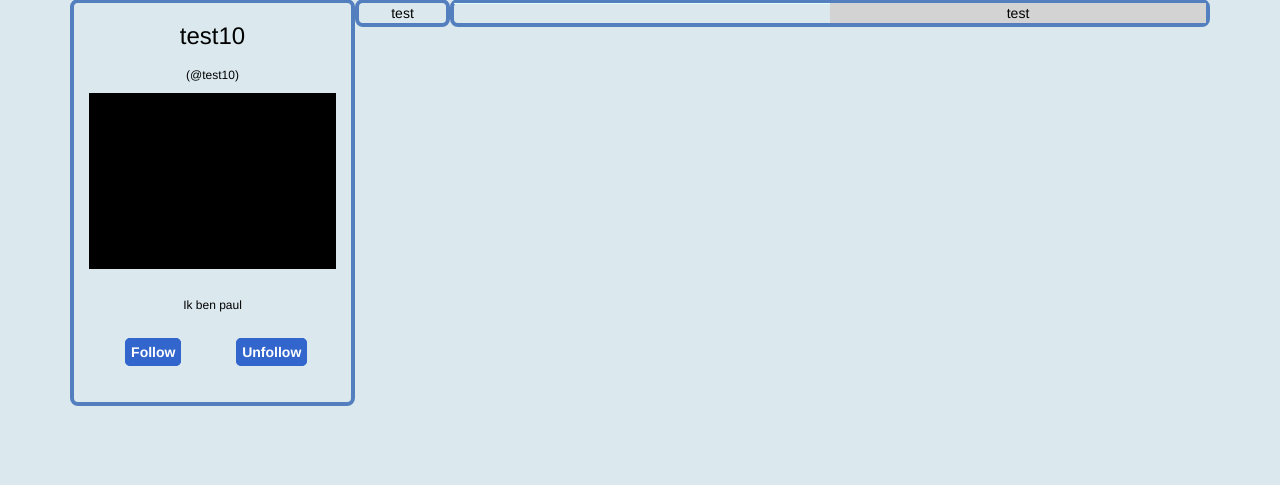
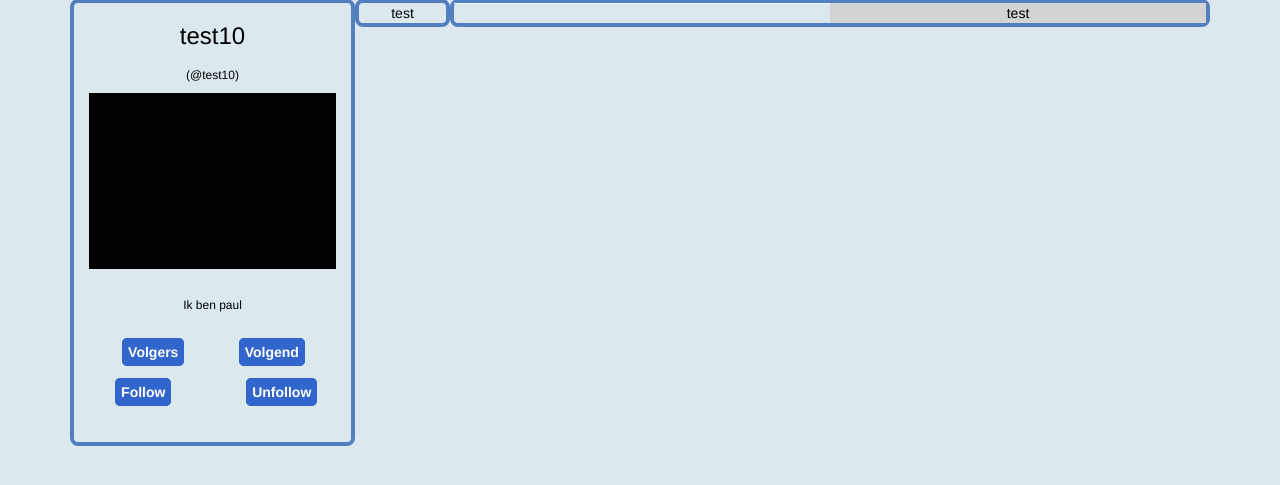
Before and after one commit to Moah768/WEBik, a Flask app: page /profile?fullname=test10&username=test10 in a window 1280 px wide. Shown: the part 73-558 px from the top of the page. Run offline with Flask 2, Linux system fonts and the light colour scheme; the visitor is signed in with stand-in values (Sample User, id 1); some libraries are stand-ins or nearby versions.

Commit message:
volgend en volgers werkt nu goed

```diff
--- a/webapp/application.py
+++ b/webapp/application.py
@@ -49,6 +49,8 @@ db = SQL("sqlite:///webik.db")
 @app.route("/")
 @login_required
 def index():
+    """ Displays the profile of the user that has logged in"""
+
     userid = session["user_id"]
 
     user_profile = db.execute("SELECT * FROM user_uploads WHERE id = :userid ORDER BY date DESC", userid = userid)
@@ -62,7 +64,6 @@ def index():
 
     filename = db.execute("SELECT username FROM users WHERE id = :id", id = session["user_id"])
 
-
     file_info = db.execute("SElECT * FROM user_uploads WHERE id = :id ORDER BY date DESC", id = session["user_id"])
 
     return render_template("index.html", full_name = full_name, username = username, file_info = file_info, bio=bio, profile_picture=profile_picture)
@@ -71,6 +72,7 @@ def index():
 @login_required
 def profile():
     """Weergeeft een index van een andere gebruiker"""
+
     userid = session["user_id"]
 
     full_name = request.args.get('username')
@@ -136,6 +138,7 @@ def logout():
 @app.route("/register", methods=["GET", "POST"])
 def register():
     """Register user."""
+
     # forget any user_id
     session.clear()
 
@@ -191,7 +194,8 @@ def register():
 @login_required
 def change_password():
     """Allows user to change password"""
-        # if user reached route via POST (as by submitting a form via POST)
+
+    # if user reached route via POST (as by submitting a form via POST)
     if request.method == "POST":
 
         # ensure old password was submitted
@@ -232,10 +236,19 @@ def change_password():
 @login_required
 def followers():
     """Displays a list with all the followers of the user"""
+
+    # check if you are going to look at another profile's list of followers or your own list
     username = request.args.get('username')
-    full_name = request.args.get('fullname')
 
-    followers = db.execute("SELECT own_username, own_full_name FROM volgend WHERE following_id = :id", id=session["user_id"])
+    # if you are going to watch another profile's list get the data of that profile
+    if username:
+        id_username = db.execute("SELECT id FROM users WHERE username = :username", username = username)
+        id_username = id_username[0]["id"]
+        followers = db.execute("SELECT own_username, own_full_name FROM volgend WHERE following_id = :id", id= id_username)
+
+    # get the data of your own profile
+    else:
+        followers = db.execute("SELECT own_username, own_full_name FROM volgend WHERE following_id = :id", id=session["user_id"])
 
     # print screen on page
     return render_template("followers.html", users = followers )
@@ -243,21 +256,24 @@ def followers():
 @app.route("/add_following", methods=["GET", "POST"])
 @login_required
 def add_following():
+    """ Adds a user to your followers and/or following list"""
 
+    # request the name of the person who you want to follow
     username = request.args.get('username')
-    full_name = request.args.get('fullname')
 
+    # acces the data of the user you want to follow in the database
     users = db.execute("SELECT full_name, username, id FROM users WHERE username = :username", username = username)
     following_full_name = users[0]["full_name"]
     following_username = users[0]["username"]
     # id from user who you want to follow
     following_id = users[0]["id"]
 
+    # get the data of the user who wants to follow the person
     own_user = db.execute("SELECT full_name, username FROM users WHERE id = :id", id = session["user_id"])
     own_full_name = own_user[0]["full_name"]
     own_username = own_user[0]["username"]
 
-
+    # check the database
     following = db.execute("SELECT * FROM volgend WHERE following_username = :following_username AND own_username = :own_username",
                          following_username = following_username, own_username = own_username)
 
@@ -265,23 +281,29 @@ def add_following():
     if len(following) == 0:
         db.execute("INSERT INTO volgend (own_username, following_username, own_id, following_id, own_full_name, following_full_name) \
                     VALUES(:own_username, :following_username, :own_id, :following_id, :own_full_name, :following_full_name)",
-                    own_username = own_username , following_username = username , own_id = session["user_id"],
+                    own_username = own_username , following_username = following_username , own_id = session["user_id"],
                     following_id = following_id, own_full_name = own_full_name , following_full_name = following_full_name )
 
 
     return redirect(url_for("following"))
 
-
-
-
 @app.route("/following", methods=["GET", "POST"])
 @login_required
 def following():
     """Displays a list with all the users that you are following"""
+
+    # check if you are going to look at another profile's list of following or your own list
     username = request.args.get('username')
-    full_name = request.args.get('fullname')
 
-    following = db.execute("SELECT following_username, following_full_name, following_id FROM volgend WHERE own_id = :id", id = session["user_id"])
+    # another profile's list
+    if username:
+        id_username = db.execute("SELECT id FROM users WHERE username = :username", username = username)
+        id_username = id_username[0]["id"]
+        following = db.execute("SELECT following_username, following_full_name FROM volgend WHERE own_id = :id", id= id_username)
+
+    # your own profile
+    else:
+        following = db.execute("SELECT following_username, following_full_name FROM volgend WHERE own_id = :id", id = session["user_id"])
 
     # print screen on page
     return render_template("following.html", users = following )
@@ -347,10 +369,11 @@ def gif():
 
     if request.method == "POST":
 
+        api_instance = giphy_client.DefaultApi()
+        # giphy public api key
+        api_key = "dc6zaTOxFJmzC"
 
-
-        api_instance = giphy_client.DefaultApi()
-        api_key = "dc6zaTOxFJmzC"
+        # get the user search request
         q = request.form.get("search")
         limit = 1
 
@@ -361,9 +384,8 @@ def gif():
         try:
             # Search Endpoint
             api_response = api_instance.gifs_search_get(api_key, q, limit=limit)
-            print(api_response.data[0].url)
-            print(type(api_response.data[0].url))
 
+            # from the datafile extract the url of the gif
             for gif in api_response.data:
                  gif_url = gif.embed_url
 
@@ -382,6 +404,7 @@ def gif():
 @login_required
 def search():
     """Weergeeft een tabel met alle gebruikers"""
+
     if request.method == "POST":
 
         search_input = request.form.get("search_input")
@@ -411,6 +434,7 @@ def like():
     check_likes = db.execute("SELECT like FROM likes WHERE own_id = :id AND filename = :filename",
                             id = session["user_id"], filename = filename)
 
+    # needed for total number of likes on picture
     check_likes_filename = db.execute("SELECT likes from user_uploads WHERE filename = :filename",
                                         filename = filename)
 
@@ -419,6 +443,7 @@ def like():
         db.execute("INSERT INTO likes (own_id, filename, like) VALUES(:id, :filename, :like)",
                     id = session["user_id"], filename = filename, like = 1)
 
+        # get total number of likes
         total_likes = check_likes_filename[0]["likes"]
         db.execute("UPDATE user_uploads SET likes = :likes + 1 WHERE filename = :filename",
                     likes = total_likes, filename = filename)
@@ -429,6 +454,7 @@ def like():
         if check_likes_user == 1:
             return apology("you already liked this picture")
         else:
+            # update the number of likes in user_uploads and likes
             db.execute("UPDATE likes SET like = :like + 1 WHERE own_id = :id AND filename = :filename",
                     like = check_likes_user, id = session["user_id"], filename = filename)
 
@@ -436,10 +462,7 @@ def like():
             db.execute("UPDATE user_uploads SET likes = :likes + 1 WHERE filename = :filename",
                     likes = total_likes, filename = filename)
 
-
-
     return redirect(url_for("timeline"))
-
 
 @app.route("/dislike", methods=["GET", "POST"])
 @login_required
@@ -450,14 +473,16 @@ def dislike():
     # check if you already have liked the picture
     check_likes = db.execute("SELECT like FROM likes WHERE own_id = :id AND filename = :filename",
                             id = session["user_id"], filename = filename)
-
+    # needed for overall likes
     check_likes_filename = db.execute("SELECT likes from user_uploads WHERE filename = :filename",
                                         filename = filename)
 
+    # check if the user has to like the picture first to create row in likes
     if len(check_likes) == 0:
         return apology("you have to like the picture first")
 
     else:
+        # update the tables with new number of likes
         check_likes_user = check_likes[0]["like"]
         if check_likes_user == 0:
             return apology ("you have to like this picture first")
@@ -471,8 +496,6 @@ def dislike():
                         likes = total_likes, filename = filename)
 
     return redirect(url_for("timeline"))
-
-
 
 @app.route("/timeline", methods=["GET", "POST"])
 @login_required
@@ -510,13 +533,12 @@ def trending():
 
     user_profile = db.execute("SELECT * FROM user_uploads WHERE id = :userid ORDER BY date DESC", userid = userid)
     user_info = db.execute("SELECT bio, filename, full_name, username  FROM users WHERE id = :userid", userid = userid)
+
     bio = user_info[0]['bio']
     profile_picture = user_info[0]["filename"]
     full_name = user_info[0]["full_name"]
     username = user_info[0]["username"]
     users = db.execute("SELECT username, full_name FROM users WHERE id = :id", id = userid)
-
-
 
     trending_photos = db.execute("SELECT * FROM user_uploads ORDER BY likes DESC")
 
@@ -577,7 +599,6 @@ def profile_picture():
             # put the directory in database
             db.execute("UPDATE users SET profile_pic_directory = :new_profile_pic_directory, filename = :filename WHERE  id = :id", new_profile_pic_directory = os.path.join(username, filename), filename = filename, id = session["user_id"])
 
-
             return redirect(url_for("index"))
     else:
         return render_template("profile_picture.html")
--- a/webapp/templates/profile.html
+++ b/webapp/templates/profile.html
@@ -15,26 +15,30 @@
             <h6>{{bio}}</h6>
             </br>
 
-            <!--
+
             <div class="button-wrapper">
             <div class="col-sm-6">
-            <a href="/followers" class="button">Volgers</a>
+            <a href="{{ url_for('followers') }}?username={{username}}" class="button">Volgers</a>
             </div>
 
             <div class="col-sm-6">
-            <a href="/following" class="button">Volgend</a>
+            <a href="{{ url_for('following') }}?username={{username}}" class="button">Volgend</a>
             </div>
-            -->
-            <div class="button-wrapper">
+            </div>
+
+            </br>
+            <div class="row">
             <div class="col-sm-6">
             <a href="{{ url_for('add_following') }}?fullname={{full_name}}&username={{username}}" class="button">Follow</a>
             </div>
 
+
             <div class="col-sm-6">
             <td><a href="{{ url_for('remove_following') }}?fullname={{full_name}}&username={{username}}",  class="button">Unfollow</a></td>
             </div>
+            </div>
 
-            </div>
+
 
 
           </br>
@@ -62,7 +66,7 @@
         <div class="col-sm-6" style="background-color:lightgray;">test</div>
         </div>
         </div>
-        </div>
+
 
 
 
```
Also changed, not shown: webapp/webik.db, 1 other file.
